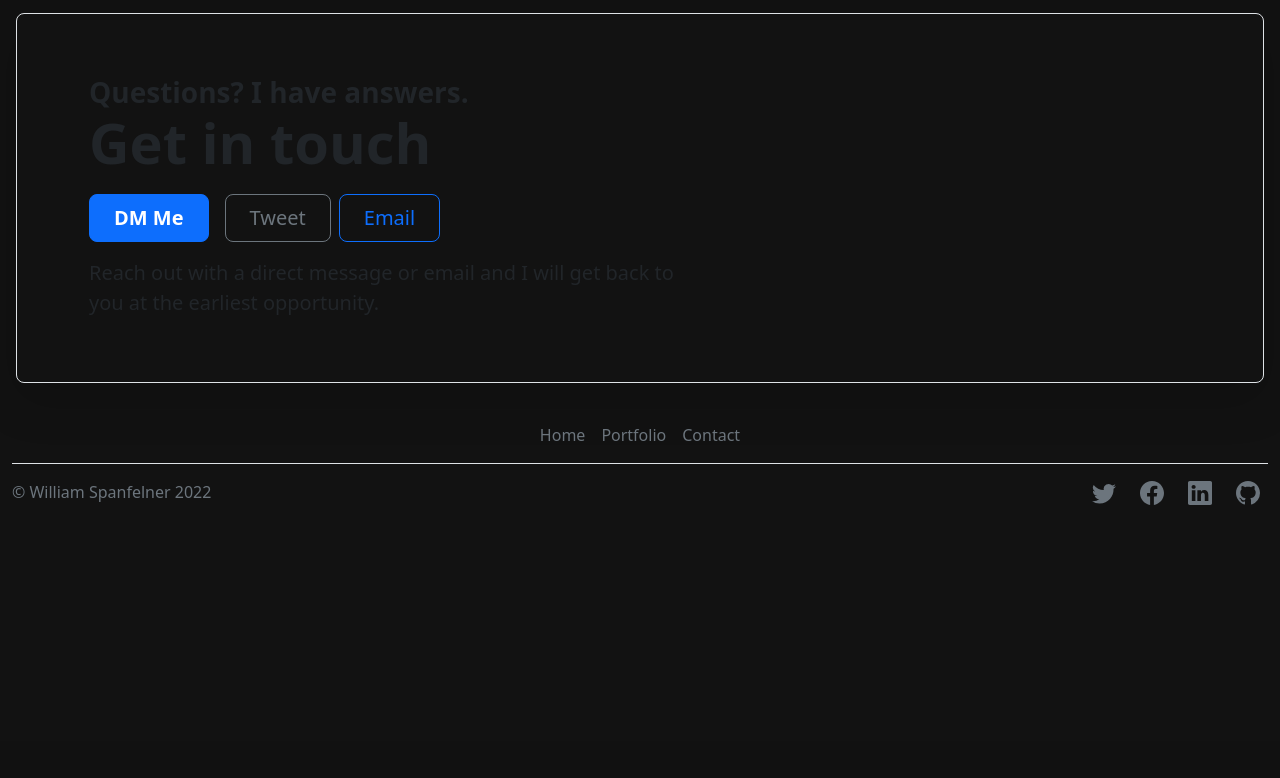
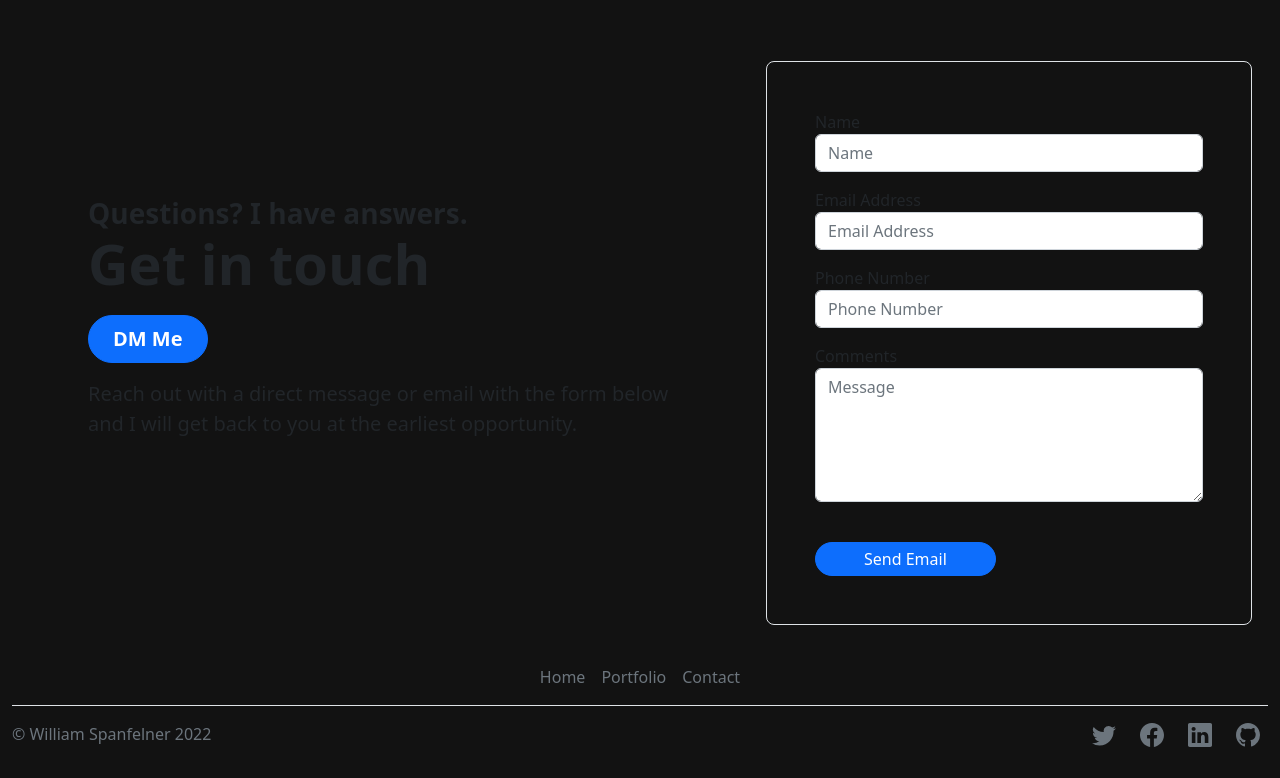
Before and after one commit to WilliamSpanfelner/day-82-portfolioWebsite, a Flask app: page /contact in a window 1280 px wide. Shown: the part 59-837 px from the top of the page. Before the commit the page ends 564 px from the top, so only its background shows below. Run offline with Flask 2, Linux system fonts and the light colour scheme; some libraries are stand-ins or nearby versions.

Commit message:
Update contact.html and min.css

```diff
--- a/css/min.css
+++ b/css/min.css
@@ -8,6 +8,10 @@
     display: flex;
     min-height: 100vh;
     flex-direction: column;
+}
+
+#sendMessageButton {
+    font-size: 0.75rem;
 }
 
 symbol {
--- a/main.py
+++ b/main.py
@@ -19,6 +19,7 @@
 
 @app.route("/contact")
 def contact():
+    # TODO: Write the email code here.
     return render_template("contact.html")
 
 
--- a/templates/contact.html
+++ b/templates/contact.html
@@ -1,47 +1,74 @@
 {% include "header.html" %}
-
-    <!-- Example Code -->
-    <!--    <div class="d-grid gap-3">-->
-    <!--      <div class="p-2 bg-light border">Grid item 1</div>-->
-    <!--      <div class="p-2 bg-light border">Grid item 2</div>-->
-    <!--      <div class="p-2 bg-light border">Grid item 3</div>-->
-    <!--    </div>-->
-
 
     <div class="mx-3">
 
-
-        <div class="row p-4 pb-0 pe-lg-0 pt-lg-5 align-items-center rounded-3 border shadow-lg">
+        <div class="row p-4 pb-0 pe-lg-0 pt-lg-5 align-items-center">
             <div class="col-lg-7 p-3 p-lg-5 pt-lg-3">
                 <h3 class="display-8 fw-bold lh-1">Questions? I have answers.</h3>
                 <h1 class="display-4 fw-bold lh-1">Get in touch</h1>
                 <div class="d-grid gap-2 d-md-flex justify-content-md-start my-4 mb-lg-3">
                     <!-- Twitter DM-->
                     <a target="_blank" href="https://twitter.com/messages/compose?recipient_id=1050396392177487873&ref_src=twsrc%5Etfw" class="twitter-dm-button" data-screen-name="@wspanfelner" data-show-count="false">
-                        <button type="button" class="btn btn-primary btn-lg px-4 me-md-2 fw-bold">DM Me</button>
+                        <button type="button" class="btn btn-primary btn-lg rounded-pill px-4 me-md-2 fw-bold">DM Me</button>
                     </a>
 
-                    <!-- Tweet-->
-                    <a target="_blank" href="https://twitter.com/share?ref_src=twsrc%5Etfw" class="twitter-share-button" data-show-count="false">
-                        <button type="button" class="btn btn-outline-secondary btn-lg px-4">Tweet</button>
-                    </a>
-<!--                    <script async src="https://platform.twitter.com/widgets.js" charset="utf-8"></script>-->
+<!--                    &lt;!&ndash; Tweet&ndash;&gt;-->
+<!--                    <a target="_blank" href="https://twitter.com/share?ref_src=twsrc%5Etfw" class="twitter-share-button" data-show-count="false">-->
+<!--                        <button type="button" class="btn btn-outline-secondary btn-lg px-4">Tweet</button>-->
+<!--                    </a>-->
+<!--&lt;!&ndash;                    <script async src="https://platform.twitter.com/widgets.js" charset="utf-8"></script>&ndash;&gt;-->
 
-                    <!-- email-->
-                    <!-- // TODO: Fix Email button styling to be consistent with the Twitter style -->
-                    <a target="_blank" href="#" class="email-share-button" data-show-count="false">
-                        <button type="button" class="btn btn-outline-primary btn-lg px-4">Email</button>
-                    </a>
+<!--                    &lt;!&ndash; email&ndash;&gt;-->
+<!--                    <a target="_blank" href="#" class="email-share-button" data-show-count="false">-->
+<!--                        <button type="button" class="btn btn-outline-primary btn-lg px-4">Email</button>-->
+<!--                    </a>-->
 <!--                    <script async src="#" charset="utf-8"></script>-->
                 </div>
-                <p class="lead">Reach out with a direct message or email and I will get back to you at the earliest opportunity.</p>
+                <p class="lead">Reach out with a direct message or email with the form below and I will get back to you at the earliest opportunity.</p>
             </div>
-            <div class="col-lg-4 offset-lg-1 p-0 overflow-hidden shadow-lg">
-<!--                <img class="rounded-lg-3" src="static/coffee100.jpeg" alt="" width="180">-->
+            <div class="col-lg-5 col-md-10 mx-auto">
+                    <!--        <p>Want to get in touch? Fill out the form below to send me a message and I will get back to you as soon as possible!</p>-->
+                            <!-- Contact Form - Enter your email address on line 19 of the mail/contact_me.php file to make this form work. -->
+                            <!-- WARNING: Some web hosts do not allow emails to be sent through forms to common mail hosts like Gmail or Yahoo. It's recommended that you use a private domain email address! -->
+                            <!-- To use the contact form, your site must be on a live web host with PHP! The form will not work locally! -->
+                    <form class="p-4 p-md-5 border rounded-3" name="sentMessage" id="contactForm" novalidate>
+                        <div class="form-floating mb-3"> <!-- control-group -->
+                                 <div class="form-group floating-label-form-group controls">
+                                     <label>Name</label>
+                                     <input type="text" class="form-control" placeholder="Name" id="name" required data-validation-required-message="Please enter your name.">
+                                     <p class="help-block text-danger"></p>
+                                 </div>
+                             </div>
+                        <div class="form-floating mb-3">
+                                 <div class="form-group floating-label-form-group controls">
+                                    <label>Email Address</label>
+                                    <input type="email" class="form-control" placeholder="Email Address" id="email" required data-validation-required-message="Please enter your email address.">
+                                    <p class="help-block text-danger"></p>
+                                 </div>
+                             </div>
+                        <div class="form-floating mb-3">
+                                 <div class="form-group col-xs-12 floating-label-form-group controls">
+                                    <label>Phone Number</label>
+                                    <input type="tel" class="form-control" placeholder="Phone Number" id="phone" required data-validation-required-message="Please enter your phone number.">
+                                    <p class="help-block text-danger"></p>
+                                 </div>
+                             </div>
+                        <div class="form-floating mb-3">
+                                 <div class="form-group floating-label-form-group controls">
+                                    <label>Comments</label>
+                                    <textarea rows="5" class="form-control" placeholder="Message" id="message" required data-validation-required-message="Please enter your message."></textarea>
+                                    <p class="help-block text-danger"></p>
+                                 </div>
+                             </div>
+                        <br>
+                        <div id="success"></div>
+                        <button type="submit" class="btn btn-primary rounded-pill px-5 py-1" id="sendMessageButton">Send Email</button>
+                    </form>
             </div>
+<!--                        <div class="col-lg-4 offset-lg-1 p-0 overflow-hidden shadow-lg">-->
+            <!--                <img class="rounded-lg-3" src="static/coffee100.jpeg" alt="" width="180">-->
+<!--                        </div>-->
         </div>
     </div>
 
-    <!-- End Example Code -->
-
 {% include "footer.html" %}
--- a/templates/footer.html
+++ b/templates/footer.html
@@ -104,9 +104,11 @@
         </footer>
 
         <!-- Bootstrap core JavaScript -->
-        <script src="https://cdn.jsdelivr.net/npm/bootstrap@5.2.1/dist/js/bootstrap.bundle.min.js"></script>
+        <script src="https://cdn.jsdelivr.net/npm/bootstrap@5.2.1/dist/js/bootstrap.bundle.min.js" integrity="sha384-u1OknCvxWvY5kfmNBILK2hRnQC3Pr17a+RTT6rIHI7NnikvbZlHgTPOOmMi466C8" crossorigin="anonymous"></script>
 
+        <!-- Twitter button JavaScript -->
         <script async src="https://platform.twitter.com/widgets.js" charset="utf-8"></script>
+
         <!-- // TODO: Update scripts to latest versions .-->
 <!--  <script src="https://cdn.jsdelivr.net/npm/bootstrap@5.1.3/dist/js/bootstrap.bundle.min.js"></script>-->
 <!--  <script src="{{ url_for('static', filename='vendor/jquery/jquery.min.js')}}"></script>-->
```
